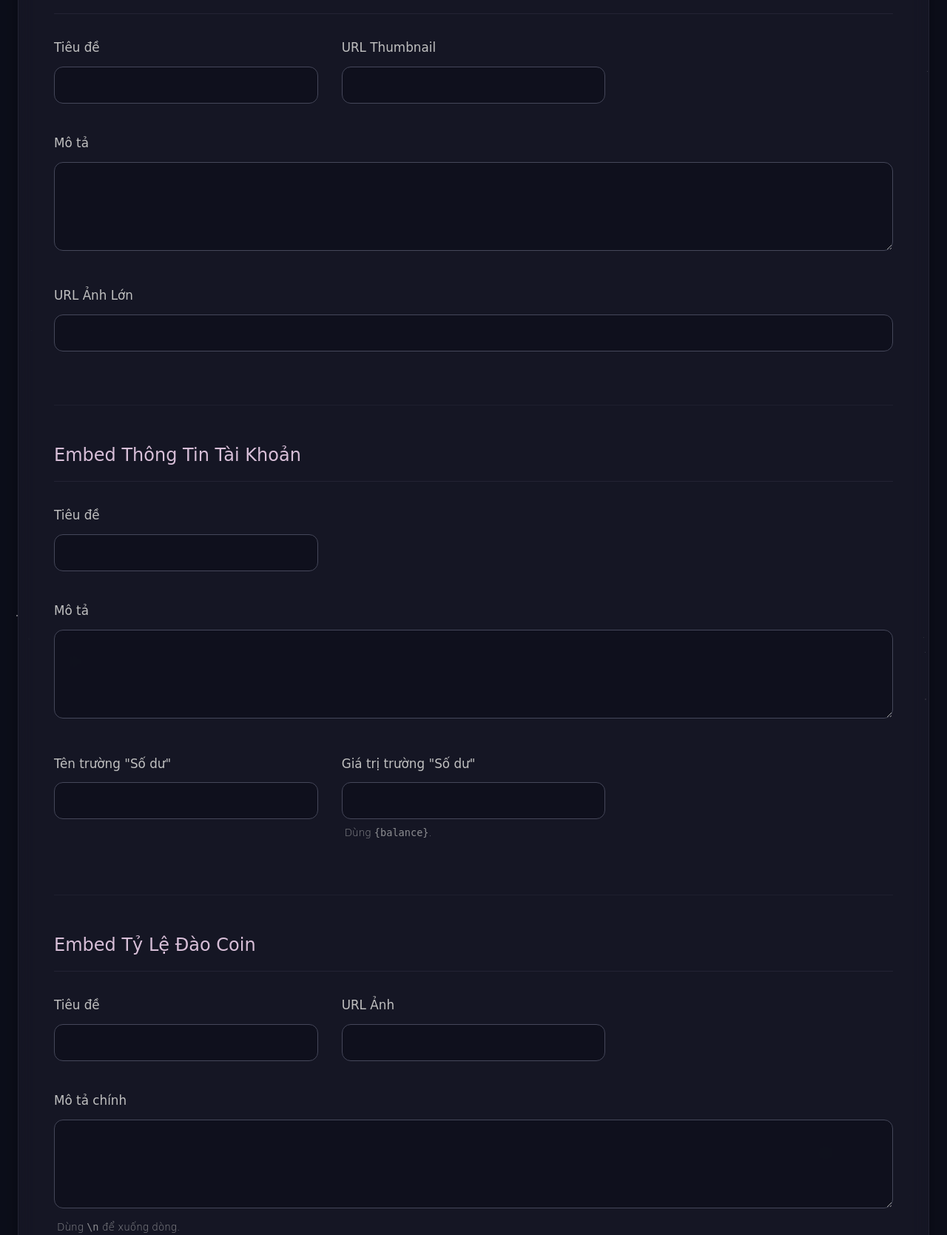
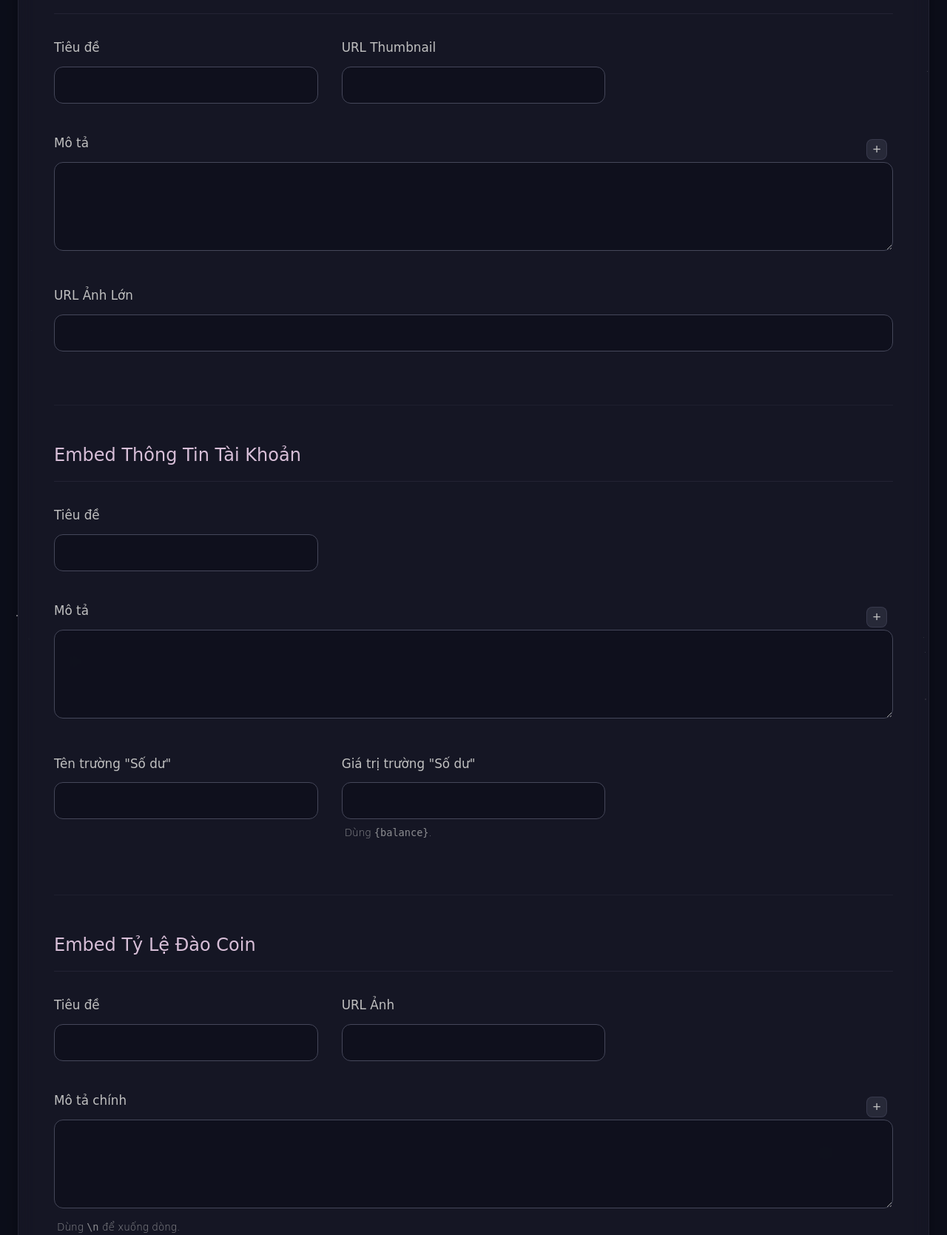
Before and after one commit to Rin1809/web_suport_discord_shop_bot, a Flask app: template templates/edit_config.html in a window 1280 px wide, after a click on "Tin nhắn & Embeds". Shown: the part 353-2022 px from the top of the page at 74% size. Run offline with Flask 3, Linux system fonts and the light colour scheme; the template is opened without the code that fills it, so the values that code supplies are empty; some libraries are stand-ins or nearby versions; some web fonts are replaced.

Commit message:
chuc nang morong/thugon

```diff
--- a/static/style.css
+++ b/static/style.css
@@ -234,7 +234,13 @@ body {
     border-color: var(--highlight-color-poetic);
     box-shadow: 0 0 10px rgba(var(--highlight-color-poetic-rgb), 0.3);
 }
-textarea.form-control-poetic { min-height: 120px; }
+
+textarea.form-control-poetic {
+    min-height: 120px;
+    resize: vertical; /* cho phep keo doc */
+    transition: height 0.3s ease-in-out;
+}
+
 .form-text-poetic {
     font-size: 0.85rem;
     color: var(--subtext-color-poetic);
@@ -257,6 +263,37 @@ hr {
     height: 1px;
     background-color: rgba(var(--border-color-rgb), 0.2);
     margin: 3rem 0;
+}
+
+/* --- TEXTAREA MO RONG --- */
+.textarea-wrapper {
+    position: relative;
+}
+.expand-toggle-btn {
+    position: absolute;
+    top: 0.5rem;
+    right: 0.5rem;
+    background-color: rgba(var(--border-color-rgb), 0.4);
+    color: var(--subtext-color-poetic);
+    border: 1px solid rgba(var(--border-color-rgb), 0.6);
+    border-radius: 0.5rem;
+    width: 28px;
+    height: 28px;
+    font-size: 1.2rem;
+    line-height: 1;
+    cursor: pointer;
+    display: flex;
+    align-items: center;
+    justify-content: center;
+    transition: all 0.2s ease;
+    z-index: 2;
+}
+.expand-toggle-btn:hover {
+    background-color: rgba(var(--highlight-color-poetic-rgb), 0.2);
+    color: var(--highlight-color-poetic);
+}
+.textarea-wrapper.expanded .form-control-poetic {
+    resize: none; /* tat keo khi mo rong */
 }
 
 /* --- NUT --- */
--- a/templates/edit_config.html
+++ b/templates/edit_config.html
@@ -54,14 +54,26 @@
                     <div class="form-grid">
                         <div class="form-group-poetic"><label class="form-label-poetic">Tiêu đề</label><input type="text" class="form-control-poetic" name="MESSAGES[SHOP_EMBED_TITLE]" value="{{ config.MESSAGES.get('SHOP_EMBED_TITLE', 'Shop Role') }}"></div>
                         <div class="form-group-poetic"><label class="form-label-poetic">URL Thumbnail</label><input type="url" class="form-control-poetic" name="SHOP_EMBED_THUMBNAIL_URL" value="{{ config.get('SHOP_EMBED_THUMBNAIL_URL', '') }}"></div>
-                        <div class="form-group-poetic full-width"><label class="form-label-poetic">Mô tả</label><textarea class="form-control-poetic" name="MESSAGES[SHOP_EMBED_DESCRIPTION]" rows="3">{{ config.MESSAGES.get('SHOP_EMBED_DESCRIPTION', 'Chào mừng') }}</textarea></div>
+                        <div class="form-group-poetic full-width">
+                            <div class="textarea-wrapper">
+                                <label class="form-label-poetic">Mô tả</label>
+                                <button type="button" class="expand-toggle-btn" title="Mở rộng/Thu gọn">+</button>
+                                <textarea class="form-control-poetic" name="MESSAGES[SHOP_EMBED_DESCRIPTION]" rows="3">{{ config.MESSAGES.get('SHOP_EMBED_DESCRIPTION', 'Chào mừng') }}</textarea>
+                            </div>
+                        </div>
                         <div class="form-group-poetic full-width"><label class="form-label-poetic">URL Ảnh Lớn</label><input type="url" class="form-control-poetic" name="SHOP_EMBED_IMAGE_URL" value="{{ config.get('SHOP_EMBED_IMAGE_URL', '') }}"></div>
                     </div>
                     <hr/>
                     <h5 class="form-section-title">Embed Thông Tin Tài Khoản</h5>
                     <div class="form-grid">
                          <div class="form-group-poetic"><label class="form-label-poetic">Tiêu đề</label><input type="text" class="form-control-poetic" name="MESSAGES[ACCOUNT_INFO_TITLE]" value="{{ config.MESSAGES.get('ACCOUNT_INFO_TITLE', '') }}"></div>
-                         <div class="form-group-poetic full-width"><label class="form-label-poetic">Mô tả</label><textarea class="form-control-poetic" name="MESSAGES[ACCOUNT_INFO_DESC]" rows="2">{{ config.MESSAGES.get('ACCOUNT_INFO_DESC', '') }}</textarea></div>
+                         <div class="form-group-poetic full-width">
+                             <div class="textarea-wrapper">
+                                 <label class="form-label-poetic">Mô tả</label>
+                                 <button type="button" class="expand-toggle-btn" title="Mở rộng/Thu gọn">+</button>
+                                 <textarea class="form-control-poetic" name="MESSAGES[ACCOUNT_INFO_DESC]" rows="2">{{ config.MESSAGES.get('ACCOUNT_INFO_DESC', '') }}</textarea>
+                             </div>
+                         </div>
                         <div class="form-group-poetic"><label class="form-label-poetic">Tên trường "Số dư"</label><input type="text" class="form-control-poetic" name="MESSAGES[BALANCE_FIELD_NAME]" value="{{ config.MESSAGES.get('BALANCE_FIELD_NAME', 'Số Dư Hiện Tại') }}"></div>
                         <div class="form-group-poetic"><label class="form-label-poetic">Giá trị trường "Số dư"</label><input type="text" class="form-control-poetic" name="MESSAGES[BALANCE_FIELD_VALUE]" value="{{ config.MESSAGES.get('BALANCE_FIELD_VALUE', '{balance} coin') }}"><div class="form-text-poetic">Dùng <code>{balance}</code>.</div></div>
                     </div>
@@ -70,8 +82,21 @@
                      <div class="form-grid">
                         <div class="form-group-poetic"><label class="form-label-poetic">Tiêu đề</label><input type="text" class="form-control-poetic" name="MESSAGES[EARNING_RATES_TITLE]" value="{{ config.MESSAGES.get('EARNING_RATES_TITLE', 'Tỷ lệ kiếm coin') }}"></div>
                         <div class="form-group-poetic"><label class="form-label-poetic">URL Ảnh</label><input type="url" class="form-control-poetic" name="EARNING_RATES_IMAGE_URL" value="{{ config.get('EARNING_RATES_IMAGE_URL', '') }}"></div>
-                        <div class="form-group-poetic full-width"><label class="form-label-poetic">Mô tả chính</label><textarea class="form-control-poetic" name="MESSAGES[EARNING_RATES_DESC]" rows="3">{{ config.MESSAGES.get('EARNING_RATES_DESC', '') }}</textarea><div class="form-text-poetic">Dùng <code>\n</code> để xuống dòng.</div></div>
-                        <div class="form-group-poetic full-width"><label class="form-label-poetic">Thông tin cho Booster</label><textarea class="form-control-poetic" name="MESSAGES[BOOSTER_MULTIPLIER_INFO]" rows="2">{{ config.MESSAGES.get('BOOSTER_MULTIPLIER_INFO', '') }}</textarea></div>
+                        <div class="form-group-poetic full-width">
+                            <div class="textarea-wrapper">
+                                <label class="form-label-poetic">Mô tả chính</label>
+                                <button type="button" class="expand-toggle-btn" title="Mở rộng/Thu gọn">+</button>
+                                <textarea class="form-control-poetic" name="MESSAGES[EARNING_RATES_DESC]" rows="3">{{ config.MESSAGES.get('EARNING_RATES_DESC', '') }}</textarea>
+                                <div class="form-text-poetic">Dùng <code>\n</code> để xuống dòng.</div>
+                            </div>
+                        </div>
+                        <div class="form-group-poetic full-width">
+                            <div class="textarea-wrapper">
+                                <label class="form-label-poetic">Thông tin cho Booster</label>
+                                <button type="button" class="expand-toggle-btn" title="Mở rộng/Thu gọn">+</button>
+                                <textarea class="form-control-poetic" name="MESSAGES[BOOSTER_MULTIPLIER_INFO]" rows="2">{{ config.MESSAGES.get('BOOSTER_MULTIPLIER_INFO', '') }}</textarea>
+                            </div>
+                        </div>
                         <div class="form-group-poetic full-width"><label class="form-label-poetic">Footer</label><input type="text" class="form-control-poetic" name="FOOTER_MESSAGES[EARNING_RATES]" value="{{ config.FOOTER_MESSAGES.get('EARNING_RATES', '') }}"></div>
                     </div>
                     <hr/>
@@ -81,7 +106,13 @@
                         <div class="form-group-poetic full-width"><label class="form-label-poetic">Khi đã sở hữu role</label><input type="text" class="form-control-poetic" name="MESSAGES[CUSTOM_ROLE_ALREADY_OWNED]" value="{{ config.MESSAGES.get('CUSTOM_ROLE_ALREADY_OWNED', 'Bạn đã có một role tùy chỉnh rồi. Hãy dùng nút "Quản lý Role" để chỉnh sửa.') }}"></div>
                         <div class="form-group-poetic full-width"><label class="form-label-poetic">Khi chưa sở hữu role (để quản lý)</label><input type="text" class="form-control-poetic" name="MESSAGES[CUSTOM_ROLE_NOT_OWNED]" value="{{ config.MESSAGES.get('CUSTOM_ROLE_NOT_OWNED', 'Bạn chưa tạo role tùy chỉnh nào cả.') }}"></div>
                         <div class="form-group-poetic full-width"><label class="form-label-poetic">Khi không đủ coin</label><input type="text" class="form-control-poetic" name="MESSAGES[CUSTOM_ROLE_NO_COIN]" value="{{ config.MESSAGES.get('CUSTOM_ROLE_NO_COIN', 'Bạn không đủ coin! Cần {price} coin nhưng bạn chỉ có {balance}.') }}"><div class="form-text-poetic">Dùng <code>{price}</code> và <code>{balance}</code>.</div></div>
-                        <div class="form-group-poetic full-width"><label class="form-label-poetic">Lời nhắc khi quản lý role</label><textarea class="form-control-poetic" name="MESSAGES[CUSTOM_ROLE_MANAGE_PROMPT]" rows="2">{{ config.MESSAGES.get('CUSTOM_ROLE_MANAGE_PROMPT', 'Đây là role tùy chỉnh của bạn. Sử dụng menu bên dưới để Sửa hoặc Xóa.') }}</textarea></div>
+                        <div class="form-group-poetic full-width">
+                            <div class="textarea-wrapper">
+                                <label class="form-label-poetic">Lời nhắc khi quản lý role</label>
+                                <button type="button" class="expand-toggle-btn" title="Mở rộng/Thu gọn">+</button>
+                                <textarea class="form-control-poetic" name="MESSAGES[CUSTOM_ROLE_MANAGE_PROMPT]" rows="2">{{ config.MESSAGES.get('CUSTOM_ROLE_MANAGE_PROMPT', 'Đây là role tùy chỉnh của bạn. Sử dụng menu bên dưới để Sửa hoặc Xóa.') }}</textarea>
+                            </div>
+                        </div>
                     </div>
                 </div>
 
@@ -161,7 +192,13 @@
                                 <div class="form-group-poetic" style="margin:0; flex-grow:1;"><label class="form-label-poetic">Tiêu đề trả lời</label><input type="text" class="form-control-poetic" name="qna_answer_title[]" value="{{ item.answer_title or '' }}"></div>
                                 <div class="dynamic-row-actions"><button type="button" class="poetic-button poetic-button-danger" onclick="removeRow(this)">Xóa</button></div>
                             </div>
-                            <div class="form-group-poetic" style="margin:0; width: 100%;"><label class="form-label-poetic">Nội dung trả lời</label><textarea class="form-control-poetic" name="qna_answer_description[]" rows="3">{{ item.answer_description or '' }}</textarea></div>
+                            <div class="form-group-poetic" style="margin:0; width: 100%;">
+                                <div class="textarea-wrapper">
+                                    <label class="form-label-poetic">Nội dung trả lời</label>
+                                    <button type="button" class="expand-toggle-btn" title="Mở rộng/Thu gọn">+</button>
+                                    <textarea class="form-control-poetic" name="qna_answer_description[]" rows="3">{{ item.answer_description or '' }}</textarea>
+                                </div>
+                            </div>
                         </div>
                         {% endfor %}
                     </div>
@@ -217,8 +254,8 @@
 </template>
 
 <script>
-// xu ly tab nav
 document.addEventListener('DOMContentLoaded', function () {
+    // xu ly tab nav
     const tabButtons = document.querySelectorAll('.config-nav-button');
     const tabPanes = document.querySelectorAll('.tab-content .tab-pane');
 
@@ -230,6 +267,29 @@ document.addEventListener('DOMContentLoaded', function () {
             tabPanes.forEach(pane => pane.classList.remove('active'));
             document.querySelector(targetId).classList.add('active');
         });
+    });
+
+    // xu ly mo rong/thu gon textarea
+    const form = document.getElementById('config-form');
+    form.addEventListener('click', function(event) {
+        const target = event.target;
+        if (target.classList.contains('expand-toggle-btn')) {
+            event.preventDefault(); // tranh submit form
+            const wrapper = target.closest('.textarea-wrapper');
+            if (wrapper) {
+                const textarea = wrapper.querySelector('textarea');
+                wrapper.classList.toggle('expanded');
+                if (wrapper.classList.contains('expanded')) {
+                    target.textContent = '-';
+                    // set chieu cao auto de tinh lai scrollHeight
+                    textarea.style.height = 'auto';
+                    textarea.style.height = (textarea.scrollHeight + 5) + 'px';
+                } else {
+                    target.textContent = '+';
+                    textarea.style.height = ''; // quay ve css
+                }
+            }
+        }
     });
 });
 
@@ -260,7 +320,13 @@ function addQnA() {
             <div class="form-group-poetic" style="margin:0; flex-grow:1;"><label class="form-label-poetic">Tiêu đề trả lời</label><input type="text" class="form-control-poetic" name="qna_answer_title[]"></div>
             <div class="dynamic-row-actions"><button type="button" class="poetic-button poetic-button-danger" onclick="removeRow(this)">Xóa</button></div>
         </div>
-        <div class="form-group-poetic" style="margin:0; width: 100%;"><label class="form-label-poetic">Nội dung trả lời</label><textarea class="form-control-poetic" name="qna_answer_description[]" rows="3"></textarea></div>
+        <div class="form-group-poetic" style="margin:0; width: 100%;">
+            <div class="textarea-wrapper">
+                <label class="form-label-poetic">Nội dung trả lời</label>
+                <button type="button" class="expand-toggle-btn" title="Mở rộng/Thu gọn">+</button>
+                <textarea class="form-control-poetic" name="qna_answer_description[]" rows="3"></textarea>
+            </div>
+        </div>
     </div>`;
     document.getElementById('qna-container').insertAdjacentHTML('beforeend', html);
 }
```
